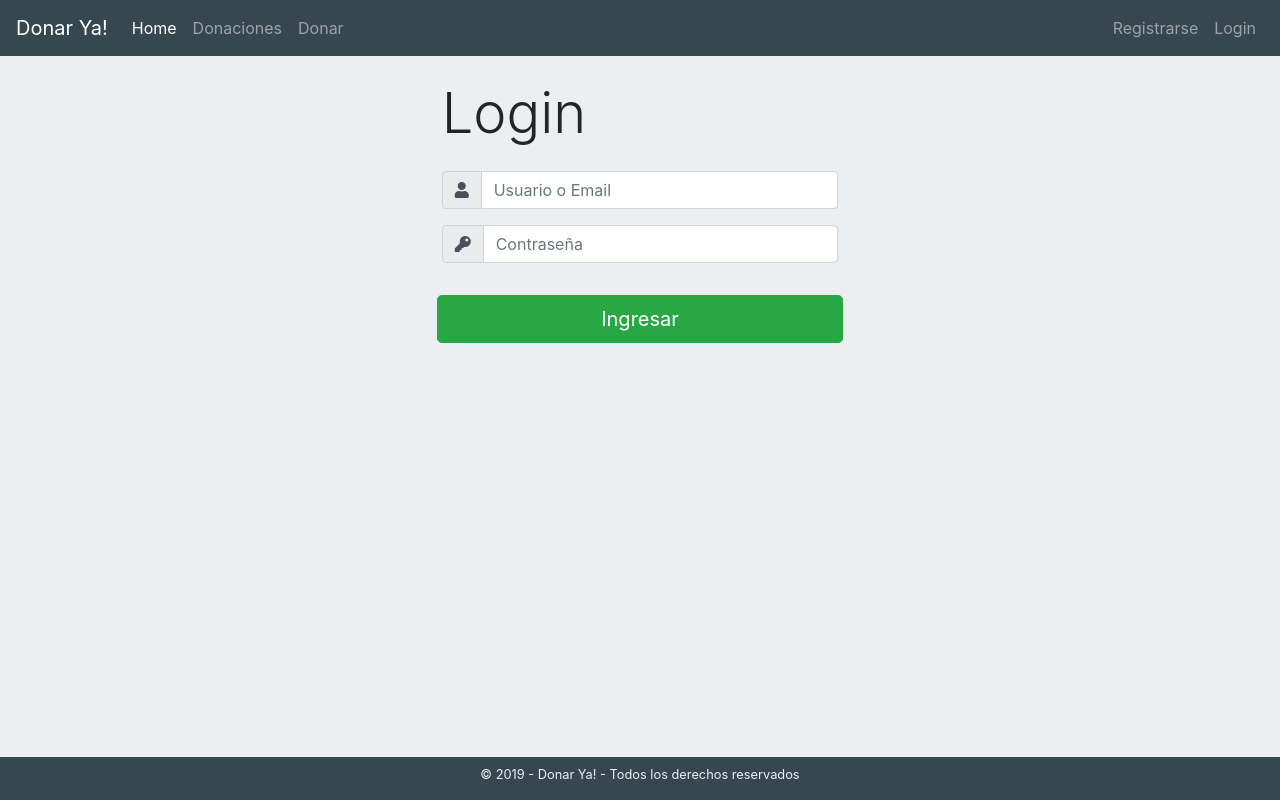
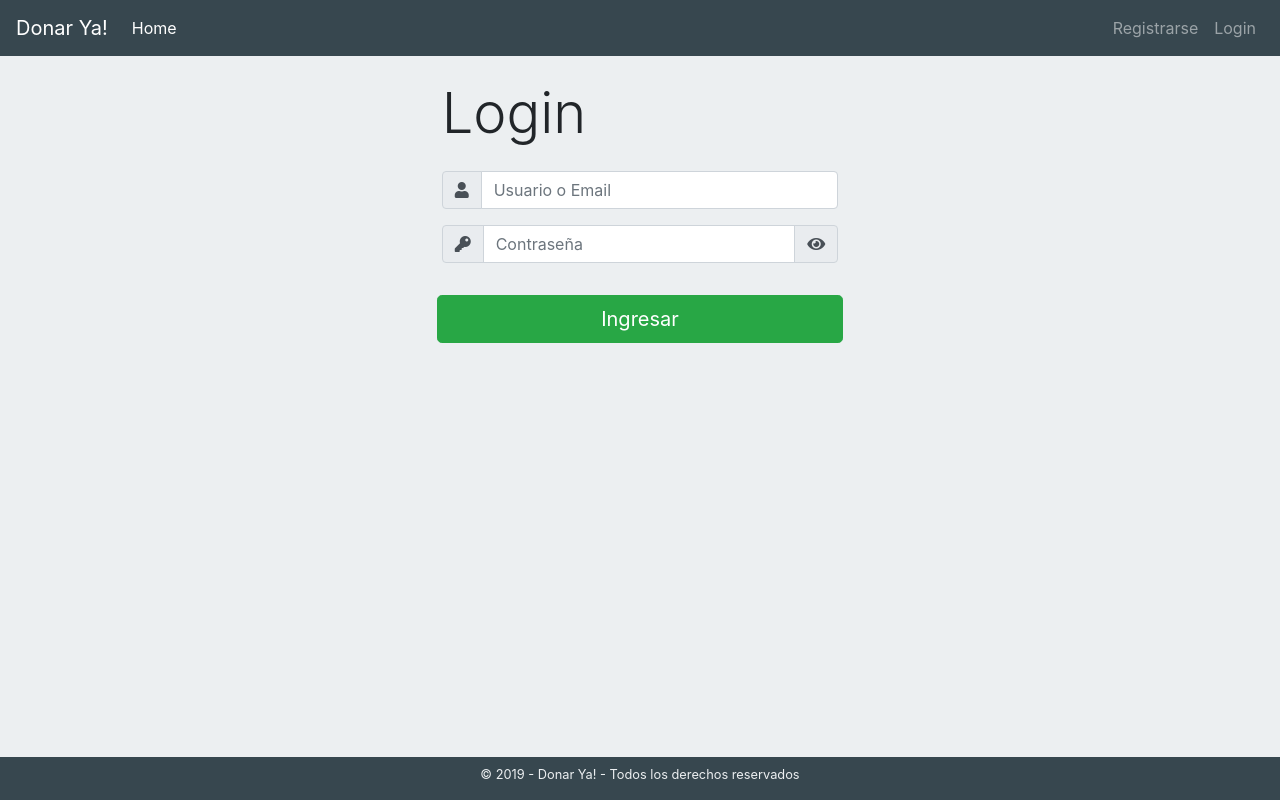
Before and after one commit to omelendrez/donarya, a React (Create React App) app: page /login in a window 1280 px wide. Built offline with nearby package versions, Linux system fonts and the light colour scheme.

Commit message:
Fix Login, Register and hide option in Header

```diff
--- a/src/components/Header.jsx
+++ b/src/components/Header.jsx
@@ -19,12 +19,16 @@ const Header = (props) => {
           <li className="nav-item active" data-toggle="collapse" data-target=".navbar-collapse.show" >
             <Link className="nav-link" to="/">Home</Link>
           </li>
+          {fullName &&
+            <React.Fragment>
               <li className="nav-item" data-toggle="collapse" data-target=".navbar-collapse.show" >
                 <Link className="nav-link" to="/donaciones">Donaciones</Link>
               </li>
               <li className="nav-item" data-toggle="collapse" data-target=".navbar-collapse.show" >
                 <Link className="nav-link" to="/donar">Donar</Link>
               </li>
+            </React.Fragment>
+          }
         </ul>
 
         {fullName}
--- a/src/components/Login.jsx
+++ b/src/components/Login.jsx
@@ -7,6 +7,15 @@ const Login = (props) => {
   const [error, setError] = useState({ error: false, message: '' })
   const [processing, setProcessing] = useState(false)
   const [logged, setLogged] = useState(false)
+  const [pwdType, setPwdType] = useState('password')
+
+  const showPassword = () => {
+    if (pwdType === 'password') {
+      setPwdType('text')
+    } else {
+      setPwdType('password')
+    }
+  }
 
   const handleChange = (e) => {
     updateForm({
@@ -77,7 +86,7 @@ const Login = (props) => {
                 </div>
               </div>
               <input
-                type="password"
+                type={pwdType}
                 className="form-control"
                 id="password"
                 placeholder="Contraseña"
@@ -85,6 +94,11 @@ const Login = (props) => {
                 onChange={e => handleChange(e)}
                 required
               />
+              <div className="input-group-append">
+                <div className="input-group-text">
+                  <i className="fas fa-eye" onClick={showPassword}></i>
+                </div>
+              </div>
             </div>
           </div>
           <div className="form-row">
--- a/src/components/Register.jsx
+++ b/src/components/Register.jsx
@@ -131,7 +131,7 @@ const Register = () => {
                 maxLength="8"
                 className="form-control"
                 id="dni"
-                placeholder="Ingresar numero de documento"
+                placeholder="Ingresar número de documento"
                 onChange={e => handleChange(e)}
                 value={dni}
                 required />
@@ -147,20 +147,20 @@ const Register = () => {
                 maxLength="11"
                 className="form-control"
                 id="cuit"
-                placeholder="Ingresar numero de CUIT o CUIL"
+                placeholder="Ingresar número de CUIT o CUIL"
                 onChange={e => handleChange(e)}
                 value={cuit}
                 required />
             </div>
           </div>
           <div className="form-group row">
-            <label htmlFor="phone" className="col-sm-3 col-form-label">Telefono</label>
+            <label htmlFor="phone" className="col-sm-3 col-form-label">Teléfono</label>
             <div className="col-sm-9">
               <input
                 type="tel"
                 className="form-control"
                 id="phone"
-                placeholder="Ingresar numero de telefono"
+                placeholder="Ingresar número de teléfono"
                 onChange={e => handleChange(e)}
                 value={phone}
                 required />
@@ -204,7 +204,7 @@ const Register = () => {
                 aria-describedby="passwordHelp"
                 className="form-control"
                 id="password"
-                placeholder="Ingresar contrasena"
+                placeholder="Ingresar contraseña"
                 onChange={e => handleChange(e)}
                 value={password}
                 required />
@@ -218,7 +218,7 @@ const Register = () => {
                 type="password"
                 className="form-control"
                 id="password2"
-                placeholder="Ingresar contrasena de nuevo"
+                placeholder="Ingresar contraseña de nuevo"
                 onChange={e => handleChange(e)}
                 value={password2}
                 required />
```
Lines whose indentation alone changed are shown as unchanged.
